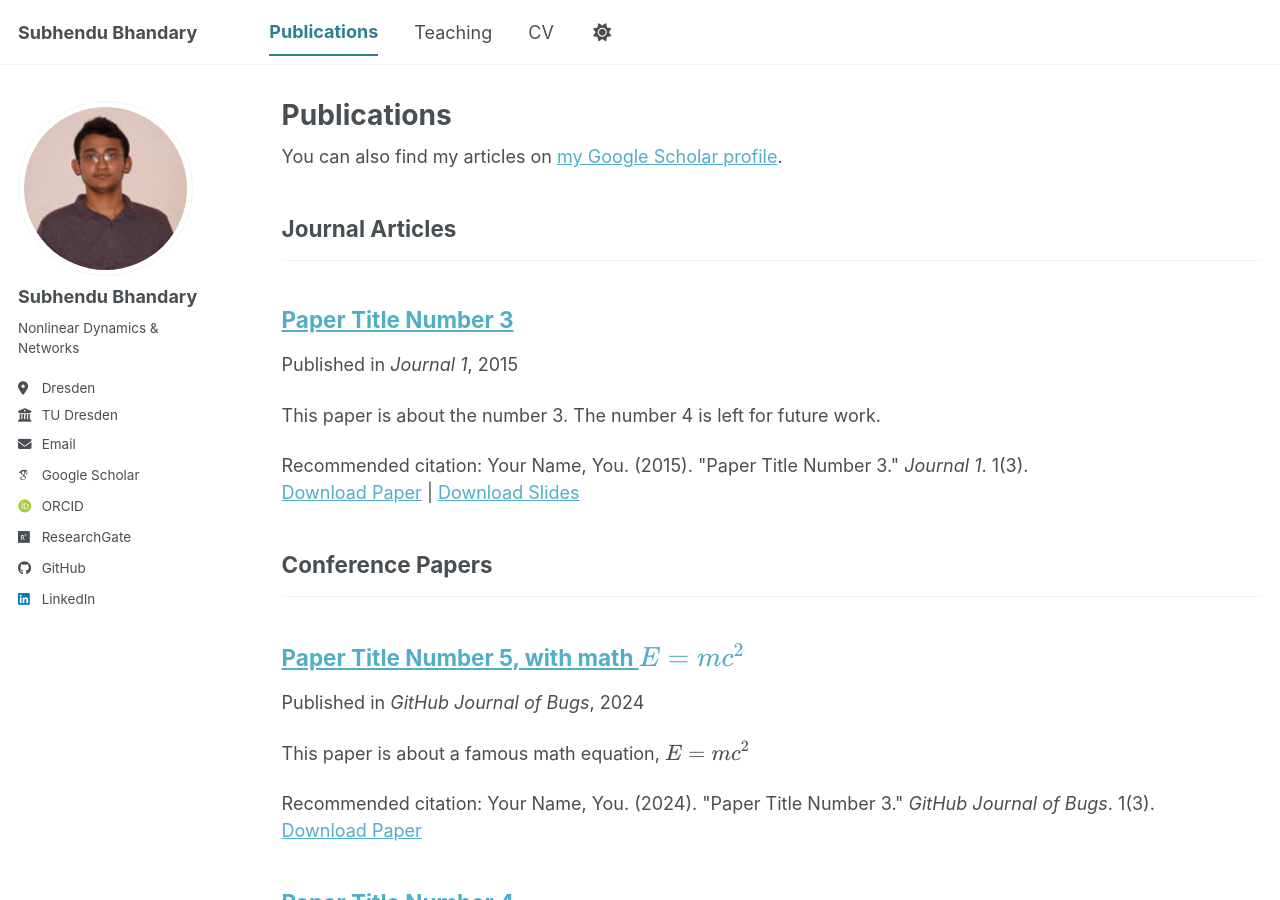
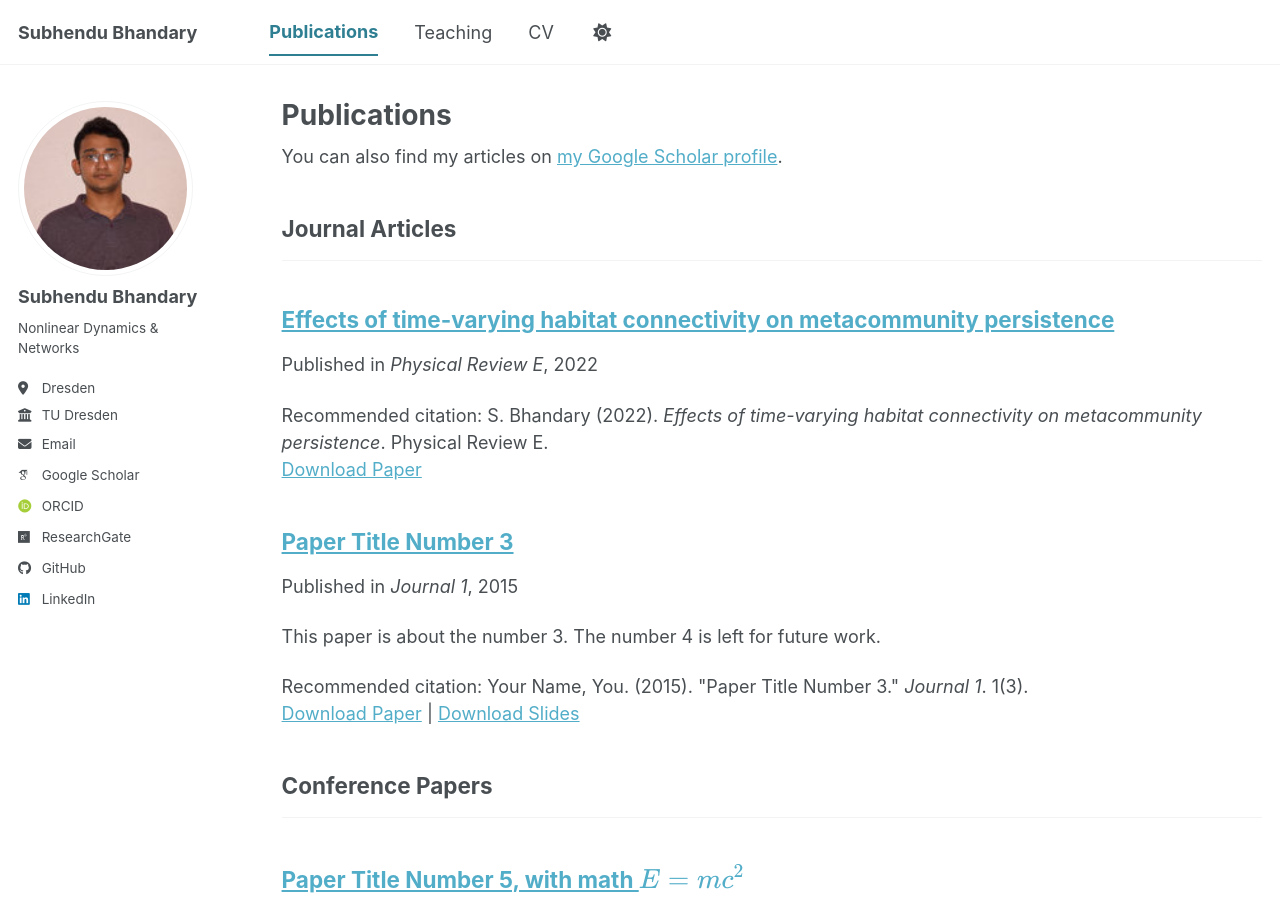
Before and after one commit to subhendu-math/subhendu-math.github.io, a Jekyll site: the page built from _pages/publications.html, in a window 1280 px wide and 900 px high. Built offline with Jekyll 4.4.1, drawn with Linux system fonts in a browser that asks for light colours; some web fonts are replaced; a script bundle is joined from its source files by our own code; library files that are not in the unit come from our copies; a file with an impossible date is left out; some of the changed lines change nothing that is shown.

Commit message:
Update 2010-10-01-paper-title-number-2.md

```diff
--- a/_publications/2010-10-01-paper-title-number-2.md
+++ b/_publications/2010-10-01-paper-title-number-2.md
@@ -2,13 +2,9 @@
 title: "Effects of time-varying habitat connectivity on metacommunity persistence"
 collection: publications
 category: manuscripts
-permalink: /publication/2010-10-01-paper-title-number-2
-#excerpt: 'This paper is about the number 2. The number 3 is left for future work.'
-#Author:Subhendu Bhandary
-date: 2022
-venue: 'PHYSICAL REVIEW E'
-#slidesurl: 'https://academicpages.github.io/files/slides2.pdf'
-paperurl: 'https://subhendu-math.github.io/files/PRE_2022.pdf'
-citation: 'S. Bhandary, A. Author, and B. Author (2022). <i>Effects of time-varying habitat connectivity on metacommunity persistence</i>. Physical Review E.'
-#citation: 'S. Bhandary, A. Author, and B. Author (2022). <i>Effects of time-varying habitat connectivity on metacommunity persistence</i>. Physical Review E.'
+permalink: /publication/2022-habitat-connectivity
+date: 2022-01-01
+venue: "Physical Review E"
+paperurl: "https://subhendu-math.github.io/files/PRE_2022.pdf"
+citation: "S. Bhandary (2022). <i>Effects of time-varying habitat connectivity on metacommunity persistence</i>. Physical Review E."
 ---
```
